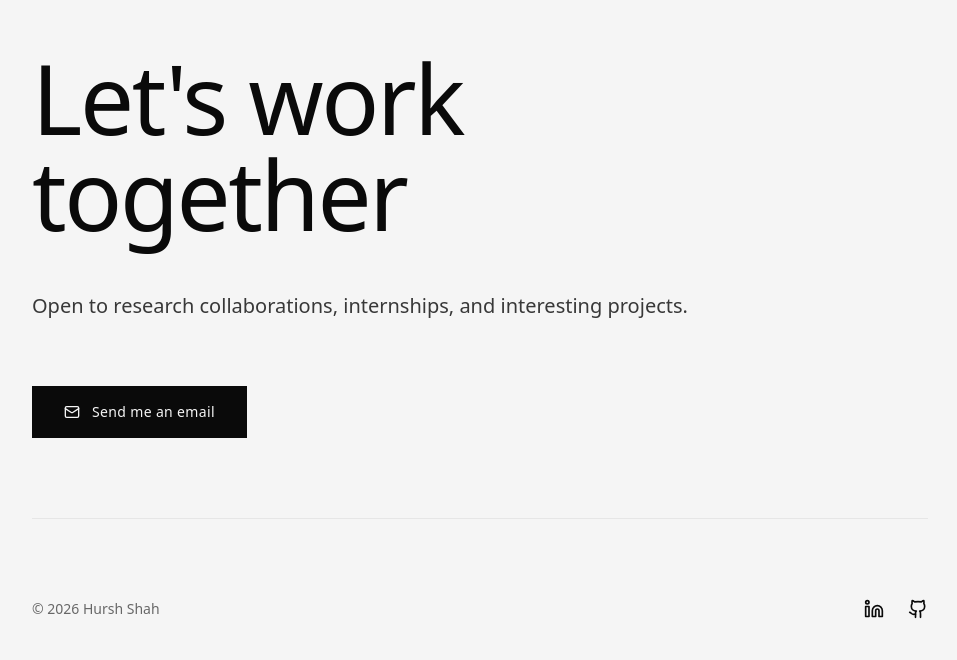
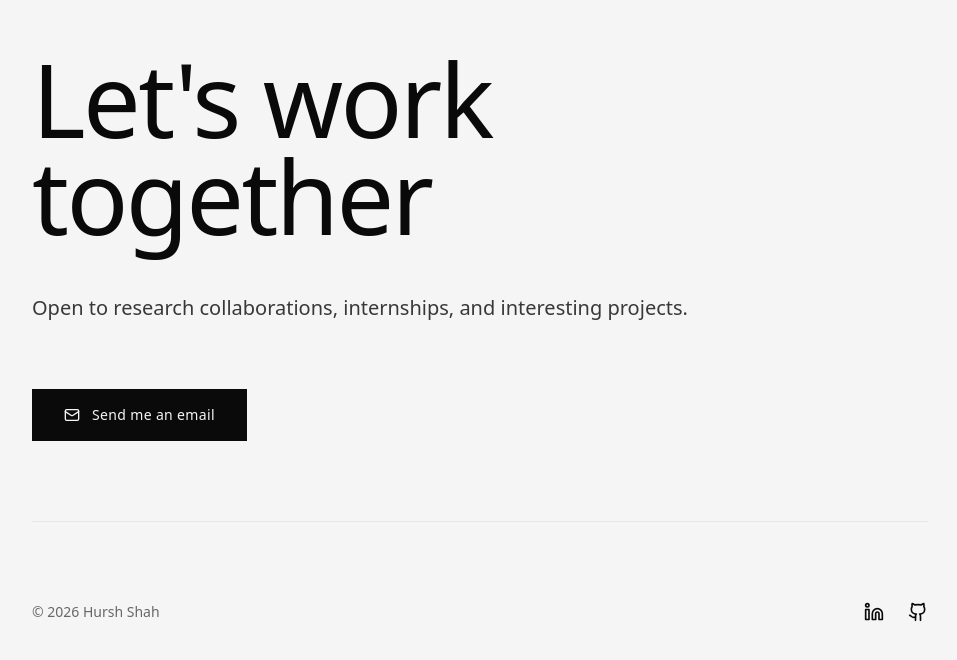
Before and after one commit to hursh-shah/hursh-portfolio, a React (Vite) app: page / in a window 1280 px wide. Shown: the part 3888-4548 px from the top of the page, without its empty margins (160-1117 px from the left). Built offline with nearby package versions, Linux system fonts and the light colour scheme.

Commit message:
Update Contact.tsx

```diff
--- a/src/components/Contact.tsx
+++ b/src/components/Contact.tsx
@@ -10,7 +10,7 @@ export function Contact() {
     <section id="contact" className="min-h-screen min-h-[100svh] flex items-center justify-center px-6 sm:px-8 py-20 sm:py-32 scroll-mt-24">
       <div className="max-w-4xl w-full" ref={ref}>
         <motion.h2
-          className="text-5xl sm:text-6xl md:text-7xl lg:text-8xl mb-10 sm:mb-12 tracking-tight"
+          className="text-[clamp(2.5rem,8vw,8rem)] leading-[0.95] mb-10 sm:mb-12 tracking-tight"
           initial={{ opacity: 0, y: 30 }}
           animate={isInView ? { opacity: 1, y: 0 } : { opacity: 0, y: 30 }}
           transition={{ duration: 0.8 }}
```
